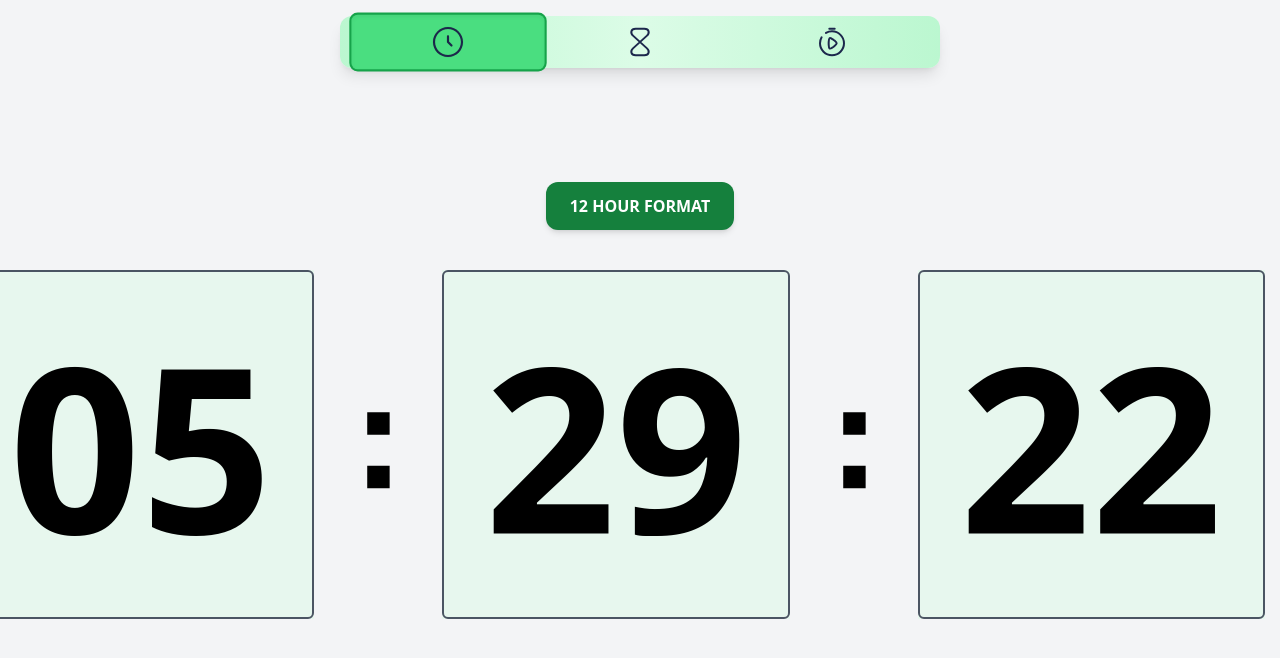
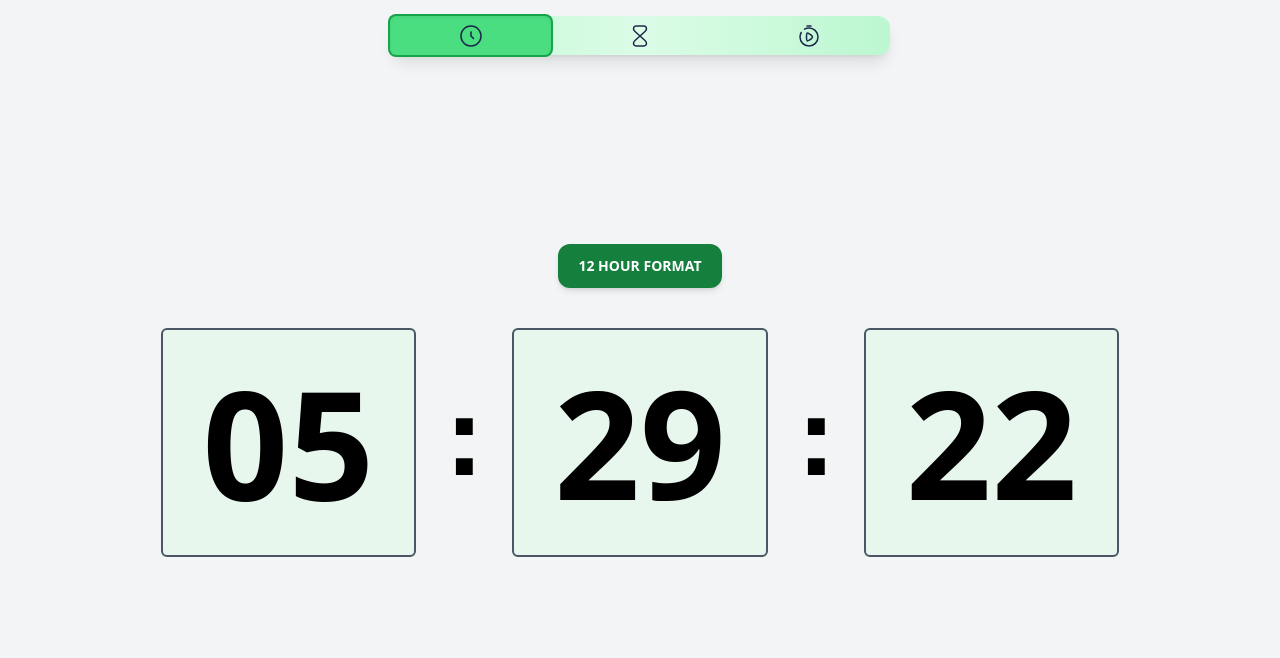
Before and after one commit to madni1122/Digital-Clock---Timer---Stopwatch, a React (Vite) app: page / in a window 1280 px wide. Shown: the top 658 px of the page. Built offline with nearby package versions, Linux system fonts and the light colour scheme.

Commit message:
timer completed

```diff
--- a/src/App.jsx
+++ b/src/App.jsx
@@ -11,7 +11,7 @@ import getCurrentTime from "./composables/getDataObject";
 
 function App() {
   const [section, setSection] = useState("Clock");
-  const { toggleFormat, clockTime } = useClockTime(getCurrentTime);
+  const { toggleFormat, clockTime, is24Hour } = useClockTime(getCurrentTime);
 
   return (
     <>
@@ -19,7 +19,11 @@ function App() {
 
       <section className="min-w-[100vw] min-h-[100vh] flex flex-col justify-center bg-gray-100">
         {section === "Clock" ? (
-          <Clock clockTime={clockTime} toggleFormat={toggleFormat} />
+          <Clock
+            clockTime={clockTime}
+            toggleFormat={toggleFormat}
+            is24Hour={is24Hour}
+          />
         ) : section === "Timer" ? (
           <Timer />
         ) : (
--- a/src/components/Clock.jsx
+++ b/src/components/Clock.jsx
@@ -3,24 +3,24 @@ import TimeCard from "./TimeCard";
 import addZero from "../composables/addZero";
 import colon from "../assets/colon.svg";
 
-const Clock = ({ clockTime, toggleFormat }) => {
+const Clock = ({ clockTime, toggleFormat, is24Hour }) => {
   return (
     <>
       <div className="flex justify-center">
         <button
           onClick={toggleFormat}
-          className="mb-10 px-6 py-3 bg-green-700 text-white font-semibold rounded-xl shadow-md hover:bg-green-800 focus:outline-none focus:ring-2 focus:ring-green-800 focus:ring-offset-2 transition-all duration-200"
+          className="mb-10 px-5 text-sm py-3 bg-green-700 text-white font-semibold rounded-xl shadow-md hover:bg-green-800 focus:outline-none focus:ring-2 focus:ring-green-800 focus:ring-offset-2 transition-all duration-200"
         >
-          {clockTime.ampm ? "24 HOUR FORMAT" : "12 HOUR FORMAT"}
+          {is24Hour ? "24 HOUR FORMAT" : "12 HOUR FORMAT"}
         </button>
       </div>
-      <div className="w-full h-full flex px-28 justify-center items-center">
+      <div className="relative w-full h-full flex px-28 justify-center items-center">
         <TimeCard>{addZero(clockTime.hr)}</TimeCard>
-        <img src={colon} alt="colon icon" className="w-32 h-32" />
+        <img src={colon} alt="colon icon" className="w-24 h-24" />
         <TimeCard>{addZero(clockTime.min)}</TimeCard>
-        <img src={colon} alt="colon icon" className="w-32 h-32" />
+        <img src={colon} alt="colon icon" className="w-24 h-24" />
         <TimeCard>{addZero(clockTime.sec)}</TimeCard>
-        <p className=" text-6xl ml-12">{clockTime.ampm}</p>
+        <p className="absolute left-[87%] text-4xl ml-12">{clockTime.ampm}</p>
       </div>
     </>
   );
--- a/src/components/Header.jsx
+++ b/src/components/Header.jsx
@@ -6,9 +6,9 @@ import stopWatch from "../assets/stopWatch.svg";
 const Header = ({ section, setSection }) => {
   return (
     <div className="relative">
-      <header className="absolute top-4 left-1/2 -translate-x-1/2 h-[52px] w-[600px] bg-gradient-to-r from-green-200 via-green-100 to-green-200 shadow-lg rounded-xl">
+      <header className="absolute top-4 left-1/2 -translate-x-1/2 h-[39px] w-[500px] bg-gradient-to-r from-green-200 via-green-100 to-green-200 shadow-lg rounded-xl">
         <nav className="h-full">
-          <ul className="grid h-full grid-cols-3 items-center px-4 gap-2 text-green-900 font-medium">
+          <ul className="grid h-full grid-cols-3 items-center  gap-2 text-green-900 font-medium">
             {[
               { label: "Clock", img: clock },
               { label: "Timer", img: timer },
@@ -22,11 +22,11 @@ const Header = ({ section, setSection }) => {
                   title={label}
                   className={`w-full h-full flex items-center justify-center rounded-md  ${
                     section === label
-                      ? "bg-green-400 text-white shadow-inner ring-2 ring-green-600 scale-105"
+                      ? "bg-green-400 text-white shadow-inner ring-2 ring-green-600 scale-103"
                       : "transition duration-200 hover:bg-green-300 hover:text-green-950"
                   } cursor-pointer`}
                 >
-                  <img src={img} alt={`${img} icon`} className="w-8 h-8" />
+                  <img src={img} alt={`${img} icon`} className="w-6 h-6" />
                 </button>
               </li>
             ))}
--- a/src/components/ResetBtn.jsx
+++ b/src/components/ResetBtn.jsx
@@ -9,7 +9,7 @@ const ResetBtn = ({ handleReset }) => {
       <img
         src={reset}
         alt="reset icon"
-        className="h-14 w-14 filter transition duration-300 ease-in-out hover:[filter:drop-shadow(4px_4px_14px_#32CD32)] "
+        className="h-[30px] w-[30px] filter transition duration-300 ease-in-out hover:[filter:drop-shadow(4px_4px_14px_#32CD32)] "
       />
     </button>
   );
--- a/src/components/StartBtn.jsx
+++ b/src/components/StartBtn.jsx
@@ -5,11 +5,11 @@ const StartBtn = ({ handleClick, status }) => {
   return (
     <button
       onClick={handleClick}
-      className="h-24 w-24 flex justify-center items-center rounded-full bg-green-200 transition duration-200 hover:bg-green-300 hover:text-green-950 shadow-[0_0_16px_#32CD32]"
+      className="h-16 w-16 flex justify-center items-center rounded-full bg-green-200 transition duration-200 hover:bg-green-300 hover:text-green-950 shadow-[0_0_16px_#32CD32]"
     >
       <img
         src={status ? pause : resume}
-        className="h-[60%] w-[60%] transition duration-200"
+        className="h-[50%] w-[50%] transition duration-200"
         alt="start icon"
       />
     </button>
--- a/src/components/TimeCard.jsx
+++ b/src/components/TimeCard.jsx
@@ -1,5 +1,4 @@
 import React from "react";
-import addZero from "../composables/addZero";
 
 const TimeCard = ({
   children,
@@ -13,20 +12,20 @@ const TimeCard = ({
   return (
     <div className="relative ">
       <div className="bg-green-100 absolute inset-0 z-0 opacity-50"></div>
-      <div className="text-black  flex justify-center items-center relative z-10 px-10  border-2 border-gray-600 rounded-md text-[230px] font-bold">
+      <div className="text-black  flex justify-center items-center relative z-10 px-10  border-2 border-gray-600 rounded-md text-[150px] font-bold">
         {section === "timer" ? (
           <>
             <input
               type="text"
               className="w-full bg-transparent outline-none"
-              value={addZero(value)}
+              value={value}
               onChange={(e) => {
                 handleChange(type, e);
               }}
               disabled={status}
             />
             {invalidError && (
-              <p className="text-lg font-normal absolute top-full text-red-500">
+              <p className="text-base font-normal absolute top-full text-red-500">
                 {invalidError}
               </p>
             )}
--- a/src/components/Timer.jsx
+++ b/src/components/Timer.jsx
@@ -1,20 +1,25 @@
-import React, { useEffect, useRef, useState } from "react";
+import { useEffect, useRef, useState } from "react";
+import addZero from "../composables/addZero";
+
 import TimeCard from "./TimeCard";
 import colon from "../assets/colon.svg";
 import setInputValue from "../composables/setInputValue";
 import { toast } from "react-toastify";
 import StartBtn from "./StartBtn";
 import ResetBtn from "./ResetBtn";
+import infoAlert from "../composables/swalAlert";
 
 const Timer = () => {
   const [timerStatus, setTimerStatus] = useState(false);
-  const [timer, setTimer] = useState({ hr: "00", min: "2", sec: "00" });
+  const [timer, setTimer] = useState({ hr: "00", min: "00", sec: "00" });
   const [invalidError, setInvalidError] = useState({
     hr: "",
     min: "",
     sec: "",
   });
   let timeRef = useRef(null);
+  console.log("dkk");
+
   // WATCHER
 
   useEffect(() => {
@@ -25,6 +30,10 @@ const Timer = () => {
     }
   }, [timerStatus]);
 
+  useEffect(() => {
+    infoAlert("Switching to another tab will reset the timer.");
+  }, []);
+
   // FUNCTION
 
   const startTimer = () => {
@@ -33,16 +42,26 @@ const Timer = () => {
         let newSec = prevVal.sec - 1;
         let newMin = prevVal.min;
         let newHr = prevVal.hr;
-        if (newSec <= 0) {
+        if (prevVal.sec == "00" && newMin == "00" && newHr == "00") {
+          stopTimer();
+          toast.success("Timer has finished!");
+
+          return { hr: "00", min: "00", sec: "00" };
+        }
+        if (newSec < 0) {
           newSec = 59;
           newMin -= 1;
         }
-        if (newMin <= 0) {
+        if (newMin < 0) {
           newHr -= 1;
           newMin = 59;
         }
         if (newHr <= 0) newHr = 0;
-        return { hr: newHr, min: newMin, sec: newSec };
+        return {
+          hr: addZero(newHr),
+          min: addZero(newMin),
+          sec: addZero(newSec),
+        };
       });
     }, 1000);
   };
@@ -50,12 +69,14 @@ const Timer = () => {
   const stopTimer = () => {
     clearInterval(timeRef.current);
     timeRef.current = null;
+    setTimerStatus(false);
   };
 
   const handleTimerStatus = () => {
     let hasError = Object.values(invalidError).some((val) => val !== "");
     let isTimeEmpty = Object.values(timer).some((val) => val === "");
-    if (hasError || isTimeEmpty) {
+    let isTimeValid = Object.values(timer).filter((val) => Number(val) > 0);
+    if (hasError || isTimeEmpty || !isTimeValid.length) {
       toast.error(
         "Hmm, something’s off or invalid... check your time values 🧐"
       );
@@ -66,7 +87,7 @@ const Timer = () => {
   };
 
   const handleReset = () => {
-    setTimer({ hr: "", min: "", sec: "" });
+    setTimer({ hr: "00", min: "00", sec: "00" });
   };
 
   const handleChange = (type, e) => {
--- /dev/null
+++ b/src/composables/swalAlert.js
@@ -0,0 +1,12 @@
+import Swal from "sweetalert2";
+
+const infoAlert = (msg) => {
+  Swal.fire({
+    icon: "info",
+    title: "Important!",
+    text: msg,
+    confirmButtonText: "Got it!",
+    allowOutsideClick: false,
+  });
+};
+export default infoAlert;
--- a/src/hooks/useClockTime.js
+++ b/src/hooks/useClockTime.js
@@ -1,7 +1,7 @@
 import { useEffect, useRef, useState } from "react";
 
-const useClockTime = (getTime = () => null, watchStatus = null) => {
-  const [watchTime, setWatchTime] = useState({ hours: 0, minutes: 0, secs: 0 });
+const useClockTime = (getTime = () => null, startTime = true) => {
+  const watchTime = { hours: 0, minutes: 0, secs: 0 };
   let { hours, minutes, secs } = getTime() || watchTime;
   const [clockTime, setClockTime] = useState({
     hr: hours,
@@ -9,10 +9,12 @@ const useClockTime = (getTime = () => null, watchStatus = null) => {
     sec: secs,
     ampm: null,
   });
+  const [is24Hour, setIs24Hour] = useState(false);
+
   const timeRef = useRef(null);
 
   useEffect(() => {
-    if (watchStatus === true || watchStatus === null) {
+    if (startTime === true) {
       timeRef.current = setInterval(() => {
         setClockTime((prevVal) => {
           let newSec = prevVal.sec + 1;
@@ -35,7 +37,7 @@ const useClockTime = (getTime = () => null, watchStatus = null) => {
         timeRef.current = null;
       };
     }
-  }, [watchStatus]);
+  }, [startTime]);
 
   const resetWatchTime = () => {
     setClockTime({
@@ -46,6 +48,8 @@ const useClockTime = (getTime = () => null, watchStatus = null) => {
   };
 
   const toggleFormat = () => {
+    setIs24Hour((prev) => !prev);
+
     let { hours: hour } = getTime();
     if (clockTime.ampm) {
       if (hour > 12) {
@@ -70,16 +74,13 @@ const useClockTime = (getTime = () => null, watchStatus = null) => {
       ampm = "AM";
       newHr = hour;
     }
-    if ((hour = 12)) {
-      newHr = hour;
-      ampm = "PM";
-    }
+
     if (hour > 12) {
       newHr = hour - 12;
       ampm = "PM";
     }
     setClockTime((prevVal) => ({ ...prevVal, hr: newHr, ampm: ampm }));
   };
-  return { toggleFormat, clockTime, resetWatchTime };
+  return { toggleFormat, clockTime, resetWatchTime, is24Hour };
 };
 export default useClockTime;
```
Also changed, not shown: src/components/StopWatch.jsx (+5 -12 lines).
